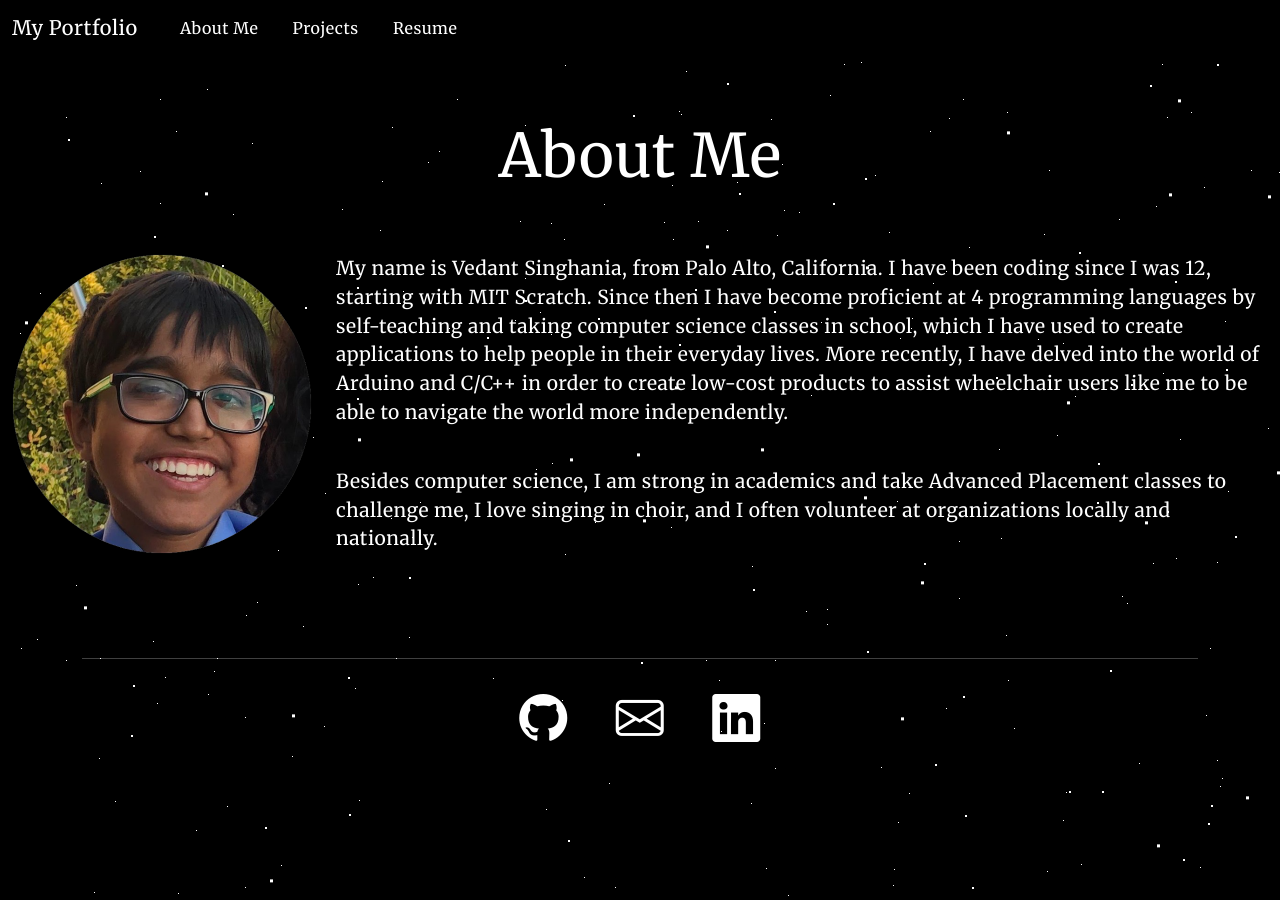
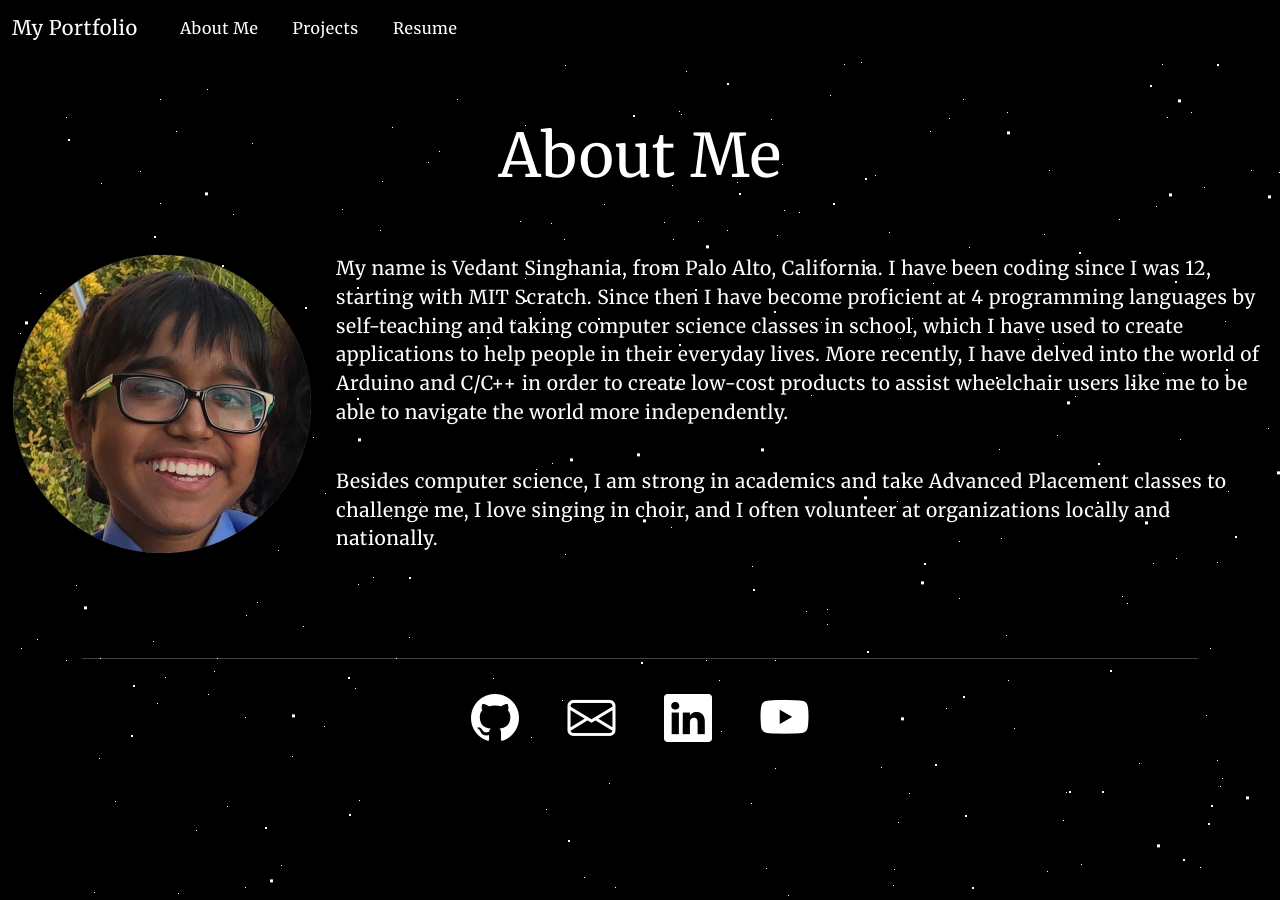
Before and after one commit to raspberri05/personal-website, a Jekyll site: the page built from index.html, in a window 1280 px wide. Built offline with Jekyll 4.4.1, drawn with Linux system fonts in a browser that asks for light colours; nearby versions of some CDN libraries.

Commit message:
cleaned up file structure

```diff
--- a/_config.yml
+++ b/_config.yml
@@ -13,9 +13,9 @@ projects:
   - name: "chairSense"
     date: "Fall 2021"
     description: "For wheelchair users, it can be hard to see what's behind the chair, especially when backing up or turning, which can be dangerous because there is a high potential to hit an object or person. The aim of this project is to solve that problem by creating a low-cost device that can detect obstacles and warn the wheelchair user so they don't hit objects or people."
-    link: "https://github.com/vedant205/wheelchair-obstacle-sensing-system"
+    link: "https://github.com/vedant205/chairsense"
     video: "https://www.youtube.com/embed/z72_hVvBnQc"
-    paper: "summary_paper.pdf"
+    paper: "assets/documents/chairSense_Research_Paper.pdf"
     papername: "View chairSense Research Paper"
   - name: "StockFalafel"
     date: "Summer 2020"
--- a/_includes/footer.html
+++ b/_includes/footer.html
@@ -18,6 +18,11 @@
           <i class="bi-linkedin"></i>
         </a>
       </li>
+      <li class="nav-item">
+        <a href="https://www.youtube.com/channel/UCQlMZH56o6O3qHQOlMIrdVg" target="_blank" class="nav-link px-4 text-muted">
+          <i class="bi-youtube"></i>
+        </a>
+      </li>
     </ul>
   </footer>
 </div>
--- a/index.html
+++ b/index.html
@@ -1,13 +1,13 @@
 ---
 layout: default
 title: About Me
-description: Welcome to my porfolio website!
+description: Welcome to my porfolio website! Here you can learn more about me, see my independent projects, or take a look at my resume.
 ---
 
 <div class="row">
 
     <div class="col-sm-auto text-center">
-      <img src="assets/images/logo.png" width="300px" height="300px" alt="website logo">
+      <img src="assets/images/logo.png" width="300px" height="300px" alt="image_of_vedant_singhania">
       </br>
       </br>
       </br>
--- a/resume.html
+++ b/resume.html
@@ -6,15 +6,15 @@ permalink: /resume/
 ---
 
 <div class="text-center">
-  <button type="button" class="btn btn-lg"><a class="button_link" download="Vedant_Singhania_Resume.pdf" href="/resume.pdf">Download Resume</a></button>
+  <button type="button" class="btn btn-lg"><a class="button_link" download="/assets/documents/Vedant_Singhania_Resume.pdf" href="/Vedant_Singhania_Resume.pdf">Download Resume</a></button>
 </div>
 
 </br>
 
 <div id="content-desktop" class="text-center">
-  <iframe class="resume" src="/resume.pdf"></iframe>
+  <iframe class="resume" src="/assets/documents/Vedant_Singhania_Resume.pdf"></iframe>
 </div>
 
 <div id="content-mobile" class="text-center">
-  <button type="button" class="btn btn-lg"><a class="button_link" target="_blank" href="https://docs.google.com/document/d/e/2PACX-1vSnTxlx79USZfFTqPzzHiePZnYAj05EvATUOZ-aOBymt9kW0pxQTPr3xW0kGBb40Q/pub">Open Resume in new tab</a></button>
+  <button type="button" class="btn btn-lg"><a class="button_link" target="_blank" href="/assets/documents/Vedant_Singhania_Resume.pdf">Open Resume in new tab</a></button>
 </div>
```
Also changed, not shown: projects.html (+10 -2 lines), 4 other files.
